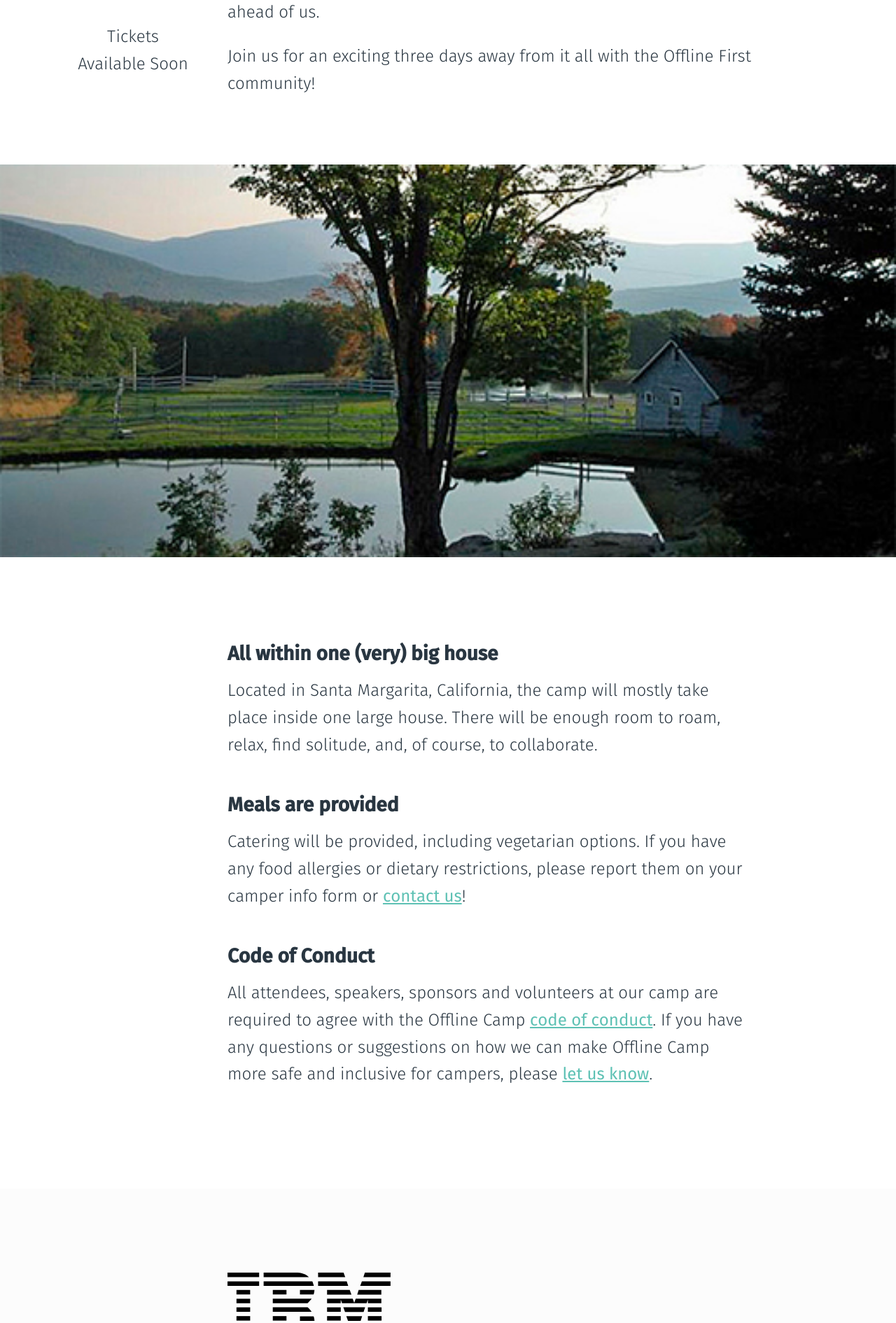
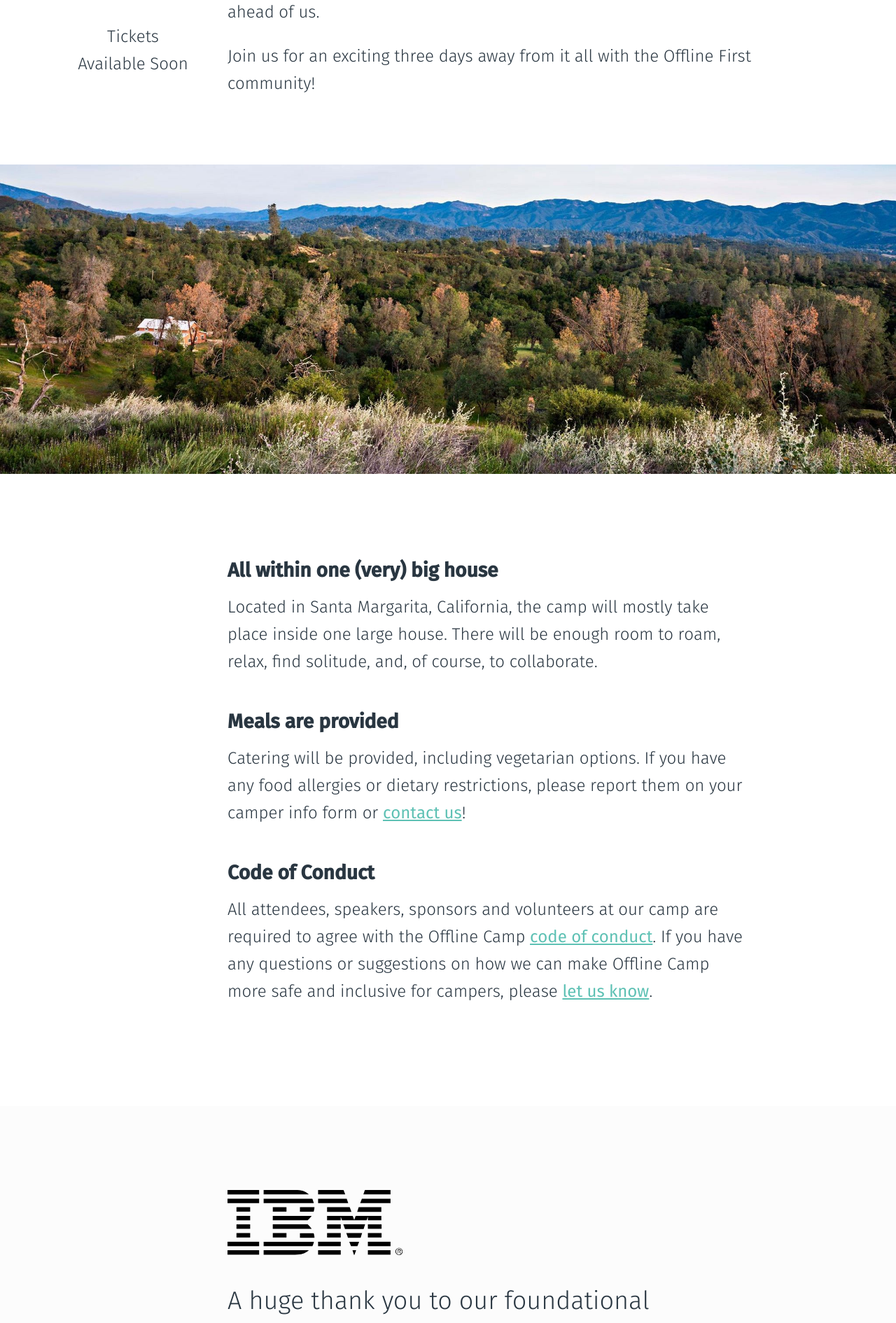
Before and after one commit to offlinefirst/offlinefirst.org, a Jekyll site: the page built from camp/index.html, in a window 1280 px wide. Shown: the part 640-2530 px from the top of the page at 70% size. Built offline with Jekyll 4.4.1, drawn with Linux system fonts in a browser that asks for light colours; comment, search, counter and statistics services are not loaded.

Commit message:
Add lodge picture - remove old pictures from 1st camp

```diff
--- a/camp/index.html
+++ b/camp/index.html
@@ -45,7 +45,7 @@ root_path:  ../
   <p>Join us for an exciting three days away from it all with the Offline First community!</p>
 </div>
 
-<a href="http://oakcreeklodge.com/index.htm"><img src="../images/catskills-lake.jpg" alt="" class="full_image"></a>
+<a href="http://oakcreeklodge.com/index.htm"><img src="../images/the-lodge.jpg" alt="" class="full_image"></a>
 
 <div class="main details">
 
@@ -63,47 +63,6 @@ root_path:  ../
   <p>
     All attendees, speakers, sponsors and volunteers at our camp are required to agree with the Offline Camp <a href="../code-of-conduct/">code of conduct</a>. If you have any questions or suggestions on how we can make Offline Camp more safe and inclusive for campers, please <a href="mailTo:camp@offlinefirst.org">let us know</a>.
   </p>
-<!--         <section class="offliners">
-    <h2>Your fellow offliners</h2>
-    <ul>
-      <li>
-        <a href="#">
-        <img src="../images/catskills-lake.jpg" alt="">
-        </a>
-        Camper Name
-      </li>
-      <li>
-        <a href="#">
-        <img src="../images/catskills-lake.jpg" alt="">
-        </a>
-        Camper Name
-      </li>
-      <li>
-        <a href="#">
-        <img src="../images/catskills-lake.jpg" alt="">
-        </a>
-        Camper Name
-      </li>
-      <li>
-        <a href="#">
-        <img src="../images/catskills-lake.jpg" alt="">
-        </a>
-        Camper Name
-      </li>
-      <li>
-        <a href="#">
-        <img src="../images/catskills-lake.jpg" alt="">
-        </a>
-        Camper Name
-      </li>
-      <li>
-        <a href="#">
-        <img src="../images/catskills-lake.jpg" alt="">
-        </a>
-        Camper Name
-      </li>
-    </ul>
-   </section> -->
 </div>
 <section class="credits">
   <div class="sponsors">
```
Also changed, not shown: camp/schedule.html (+0 -41 lines), images/the-lodge.jpg (added), 1 other file.
